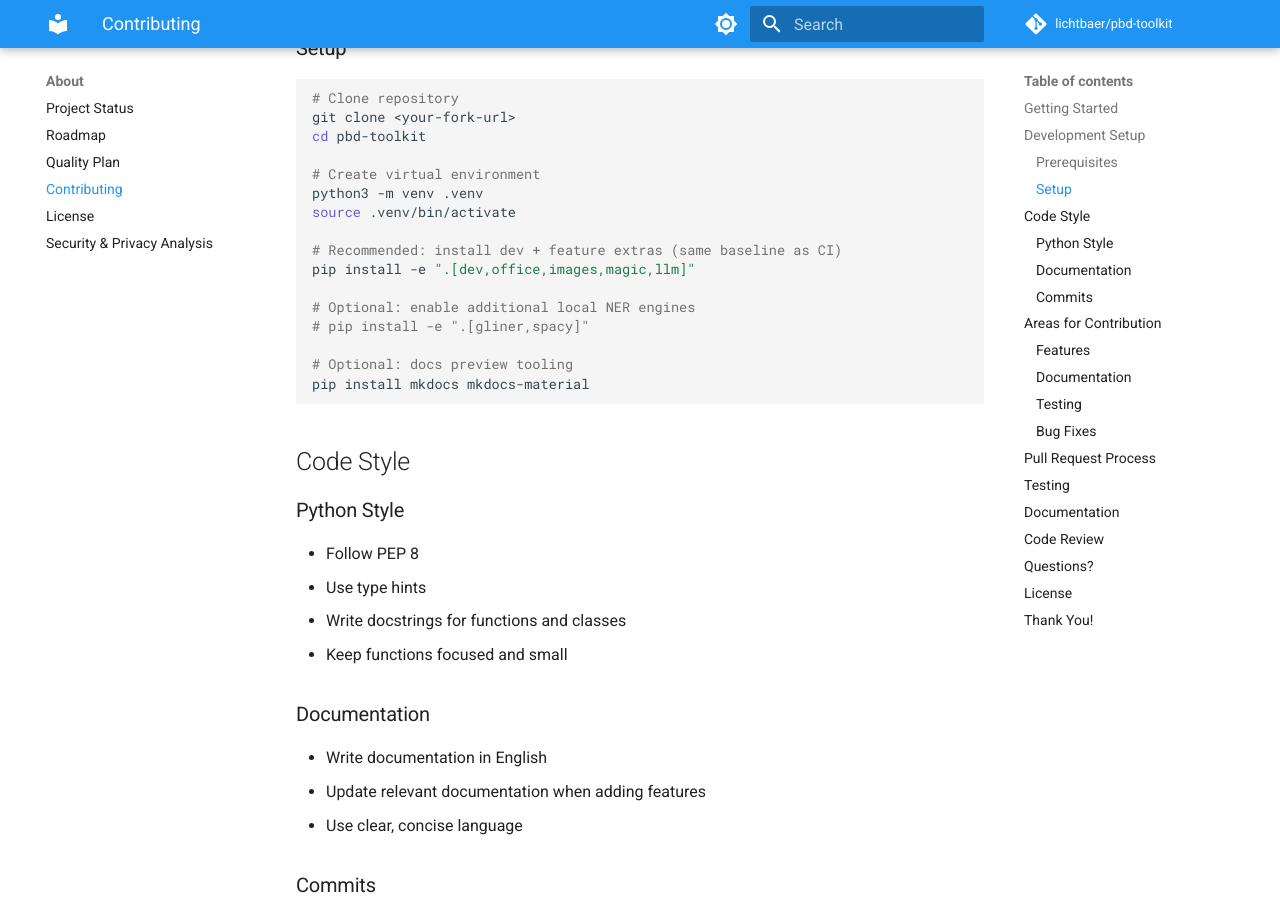
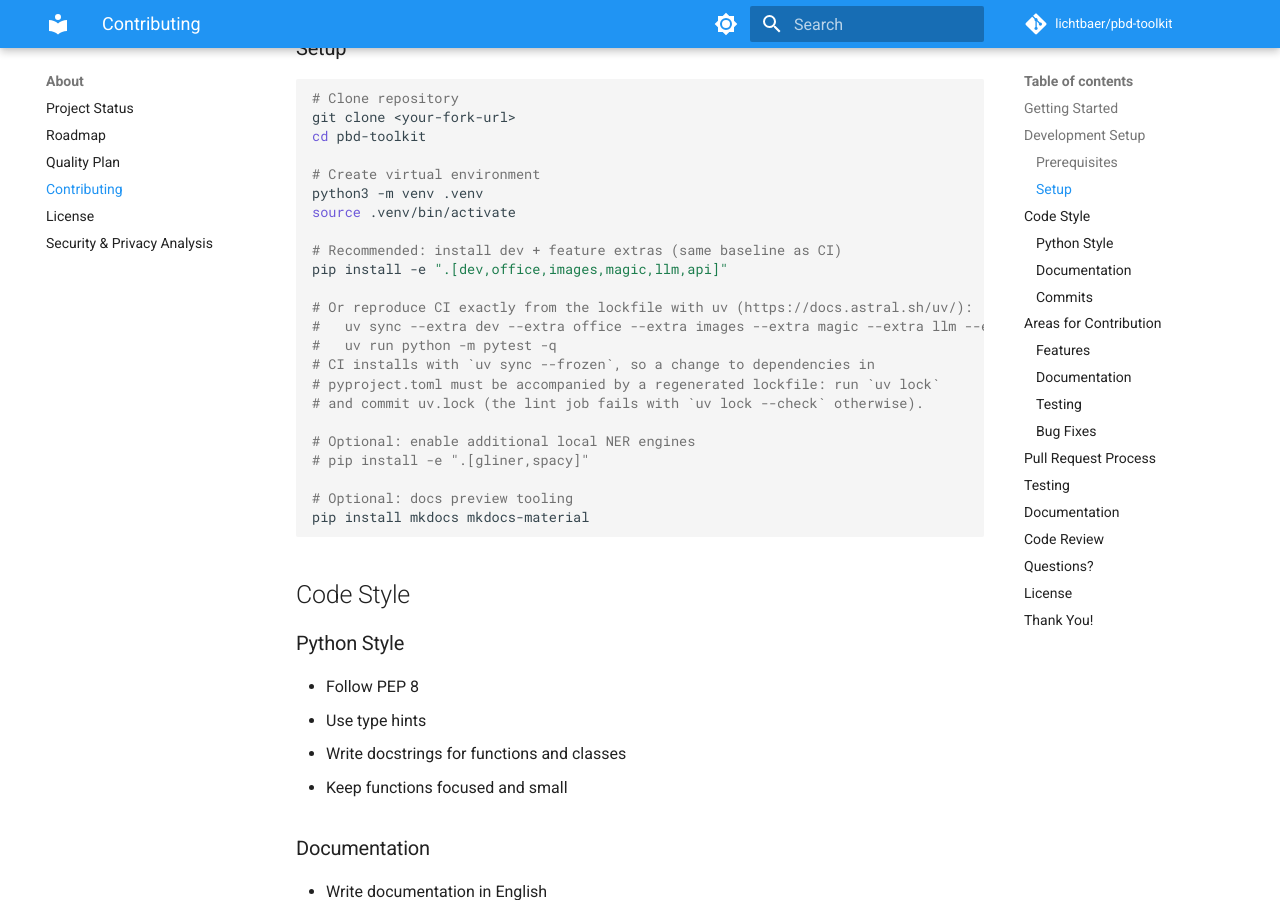
Before and after one commit to lichtbaer/pbd-toolkit, an MkDocs documentation site: the page built from docs/about/contributing.md, in a window 1280 px wide and 900 px high, scrolled down 767 px. Built offline with MkDocs 1.6.1 and Material for MkDocs 9.7.7, drawn with Linux system fonts in a browser that asks for light colours; comment, search, counter and statistics services are not loaded.

Commit message:
supply-chain: install CI from uv.lock, audit the locked set, pin the Docker base image, add SECURITY.md
- uv.lock was stale on main (python-pptx 0.6.23 vs the ~=1.0.2 requirement,
  tqdm, missing xlwt) and pinned a starlette with known advisories; it was
  never used by CI, which installed unpinned via pip. Regenerate it with
  'uv lock --upgrade' within the pyproject bounds: pip-audit of the exported
  set is now clean.
- CI installs every job with 'uv sync --frozen' (uv version pinned) and
  runs tools via 'uv run --frozen'; the lint job runs 'uv lock --check'
  first so a pyproject change without a regenerated lock fails with a clear
  message. Bandit and pip-audit run as version-pinned uvx tools; pip-audit
  audits the uv export of the lockfile (hashes included) instead of
  whatever happened to be installed.
- Dependabot: add the 'uv' ecosystem for the lockfile and 'docker' for the
  base image.
- Dockerfile: pin python:3.12-slim by multi-arch digest.
- docker-compose: publish the unauthenticated vLLM endpoint on loopback only.
- SECURITY.md with reporting channel, scope and response target; link it
  from the security analysis; contributor docs explain the lockfile
  workflow.

Not done here: pinning GitHub Actions to commit SHAs (needs the upstream
tag->SHA mapping; Dependabot keeps SHA pins current once introduced).

Co-Authored-By: Claude Fable 5.1 <noreply@anthropic.com>
Claude-Session: https://claude.ai/code/session_01KQXwmf84FHvjgAGYqAq2W7

```diff
--- a/docker-compose.yml
+++ b/docker-compose.yml
@@ -56,7 +56,9 @@ services:
       --host 0.0.0.0
       --port 8000
     ports:
-      - "8000:8000"
+      # Loopback only: the vLLM endpoint has no authentication. Change the
+      # bind address deliberately if other hosts must reach it.
+      - "127.0.0.1:8000:8000"
     volumes:
       - ./.cache/huggingface:/root/.cache/huggingface
     deploy:
--- a/docs/about/contributing.md
+++ b/docs/about/contributing.md
@@ -31,7 +31,14 @@ python3 -m venv .venv
 source .venv/bin/activate
 
 # Recommended: install dev + feature extras (same baseline as CI)
-pip install -e ".[dev,office,images,magic,llm]"
+pip install -e ".[dev,office,images,magic,llm,api]"
+
+# Or reproduce CI exactly from the lockfile with uv (https://docs.astral.sh/uv/):
+#   uv sync --extra dev --extra office --extra images --extra magic --extra llm --extra api
+#   uv run python -m pytest -q
+# CI installs with `uv sync --frozen`, so a change to dependencies in
+# pyproject.toml must be accompanied by a regenerated lockfile: run `uv lock`
+# and commit uv.lock (the lint job fails with `uv lock --check` otherwise).
 
 # Optional: enable additional local NER engines
 # pip install -e ".[gliner,spacy]"
```
Also changed, not shown: SECURITY.md (added, +64 -0 lines), docs/about/security-analysis.md (+4 -3 lines), 5 other files.
